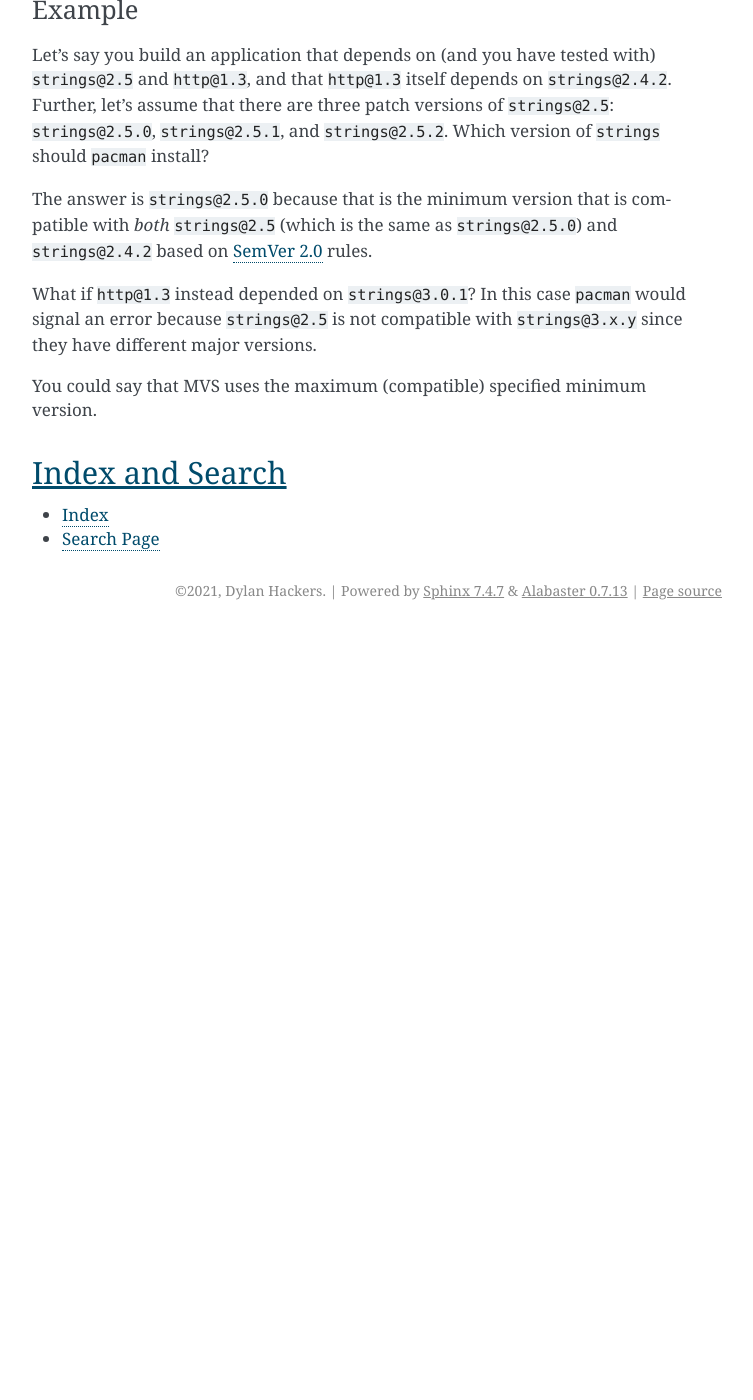
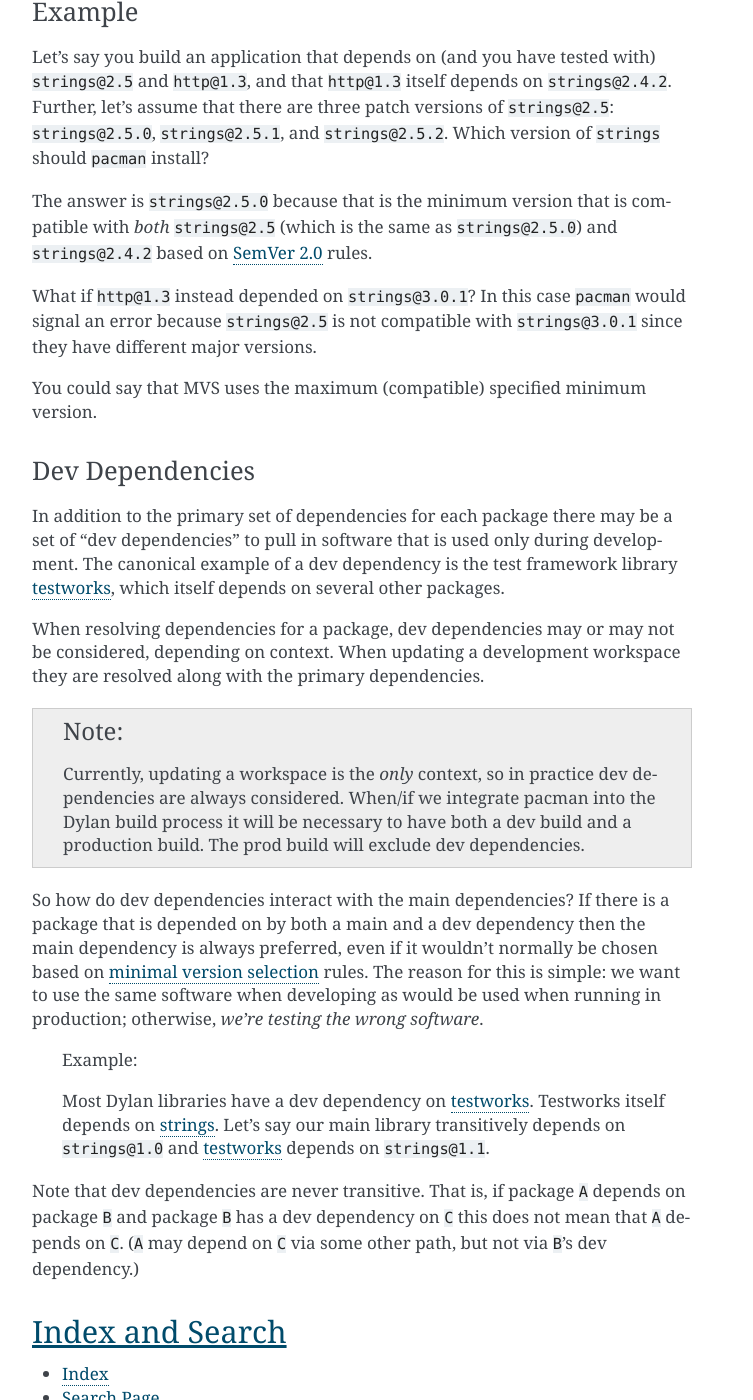
Before and after one commit to dylan-lang/dylan-tool, a Sphinx documentation site: the page built from documentation/source/index.rst, in a window 1280 px wide and 1400 px high, scrolled down 3180 px. Shown: the whole window, without its empty margins (388-1141 px from the left). Built offline with Sphinx 7.4.7, drawn with Linux system fonts in a browser that asks for light colours; before the commit the page ends 3810 px from its top, so only the background shows below that; some of the changed text lies outside the part shown.

Commit message:
Implement dev dependencies
Adds support for the "dev-dependencies" attribute in dylan-package.json and
resolves those dependencies along with "dependencies" to ensure that they don't
cause circularities or have version conflicts.

```diff
--- a/documentation/source/index.rst
+++ b/documentation/source/index.rst
@@ -22,8 +22,8 @@ Packages
 
 A package is blob of data with an associated version which can be downloaded
 from the network and unpacked into a directory of files. All packages must have
-a `pkg.json` file in their top-level directory to specify dependencies and
-other metadata.
+a `dylan-package.json` file in their top-level directory to specify
+dependencies and other metadata.
 
 .. note:: In this beta version of pacman packages must be git repositories,
           downloadable with the ``git clone`` command. In the future pacman
@@ -65,19 +65,19 @@ Spec                Meaning
                     semantic version.
 =================   ==============================
 
-When a package is `published`_ to the `pacman catalog`_, its dependencies must
-be specified with `Semantic Versions`_ so that user builds will be
+When a package is published to the `pacman catalog`_, its dependencies must be
+specified with `Semantic Versions`_ so that user builds will be
 reproducible. ``abc@latest`` and ``abc@<ref>`` are prohibited in the catalog
 and are primarily intended for use during development.
 
 
-The Package File - pkg.json
----------------------------
+The Package File - dylan-package.json
+-------------------------------------
 
-Packages are described by a `pkg.json` file in the package's top-level
-directory. This file contains the name, description, dependencies, and other
-metadata for the package. Let's look at the `pkg.json` file for `pacman`
-itself::
+Packages are described by a `dylan-package.json` file in the package's
+top-level directory. This file contains the name, description, dependencies,
+and other metadata for the package. Let's look at the `dylan-package.json` file
+for `pacman` itself::
 
     {
         "name": "pacman",
@@ -117,22 +117,24 @@ Dependency Resolution
 =====================
 
 When `the dylan command`_ is asked to update a workspace it asks `pacman` to
-resolve the dependencies specified in the `pkg.json` file (or the `catalog`_)
-and to install the resolved versions of those packages. So how does `pacman` do
-the package resolution, especially if two packages required different versions?
+resolve the dependencies specified in the `dylan-package.json` file and to
+install the resolved versions of those packages. So how does `pacman` do the
+package resolution, especially if two packages depend on different versions of
+a third package?
 
 The long answer is that `pacman` uses `minimal version selection`_ (MVS). To
 read more than you ever wanted to know about this subject unless you're Russ
 Cox, check out https://research.swtch.com/vgo. In particular, check out the
 `principles`_ post in that series, for motivation. What follows is a very brief
-summary of minimal version selection.
+summary of minimal version selection and certain aspects that are specific to
+`pacman`.
 
 Unlike most traditional package systems, in which when you specify version 1.2
 you are really saying "give me the *latest* version that is at least 1.2", with
-MVS you are saying "give me the *lowest* (i.e., minimal) version that is at
-least 1.2". Why would you want this?  Isn't it a feature to get the latest
-*compatible* software when you build?  Well, in fact, a much better feature is
-to get a *repeatable build* each time. That is what MVS provides.
+MVS you are saying "give me the *lowest* version that is at least 1.2". Why
+would you want this?  Isn't it a feature to get the latest *compatible*
+software when you build?  Well, in fact, a much better feature is to get a
+*repeatable build* each time. That is what MVS provides.
 
 If the latest versions are preferred, then building your code today may very
 well result in a different binary, with different bugs, than when you build
@@ -153,9 +155,46 @@ compatible with *both* `strings@2.5` (which is the same as `strings@2.5.0`) and
 
 What if `http@1.3` instead depended on `strings@3.0.1`? In this case `pacman`
 would signal an error because `strings@2.5` is not compatible with
-`strings@3.x.y` since they have different major versions.
+`strings@3.0.1` since they have different major versions.
 
 You could say that MVS uses the maximum (compatible) specified minimum version.
+
+Dev Dependencies
+----------------
+
+In addition to the primary set of dependencies for each package there may be a
+set of "dev dependencies" to pull in software that is used only during
+development.  The canonical example of a dev dependency is the test framework
+library `testworks`_, which itself depends on several other packages.
+
+When resolving dependencies for a package, dev dependencies may or may not be
+considered, depending on context. When updating a development workspace they
+are resolved along with the primary dependencies.
+
+.. note:: Currently, updating a workspace is the *only* context, so in practice
+          dev dependencies are always considered. When/if we integrate pacman
+          into the Dylan build process it will be necessary to have both a dev
+          build and a production build. The prod build will exclude dev
+          dependencies.
+
+So how do dev dependencies interact with the main dependencies? If there is a
+package that is depended on by both a main and a dev dependency then the main
+dependency is always preferred, even if it wouldn't normally be chosen based on
+`minimal version selection`_ rules. The reason for this is simple: we want to
+use the same software when developing as would be used when running in
+production; otherwise, *we're testing the wrong software*.
+
+    Example:
+
+    Most Dylan libraries have a dev dependency on `testworks`_. Testworks
+    itself depends on `strings`_. Let's say our main library transitively
+    depends on ``strings@1.0`` and `testworks`_ depends on ``strings@1.1``.
+
+Note that dev dependencies are never transitive. That is, if package ``A``
+depends on package ``B`` and package ``B`` has a dev dependency on ``C`` this
+does not mean that ``A`` depends on ``C``. (``A`` may depend on ``C`` via some
+other path, but not via ``B``'s dev dependency.)
+
 
 Index and Search
 ================
@@ -164,7 +203,12 @@ Index and Search
 * :ref:`search`
 
 .. _minimal version selection: https://research.swtch.com/vgo-mvs
-.. _principles:                https://research.swtch.com/vgo-principles
+.. _principles:        https://research.swtch.com/vgo-principles
 .. _the dylan command: https://github.com/dylan-lang/dylan-tool.git
-.. _catalog:    https://github.com/dylan-lang/pacman-catalog.git
-.. _SemVer 2.0: https://semver.org/spec/v2.0.0.html
+.. _Semantic version:  https://semver.org/spec/v2.0.0.html
+.. _Semantic versions: https://semver.org/spec/v2.0.0.html
+.. _SemVer 2.0:        https://semver.org/spec/v2.0.0.html
+.. _catalog:           https://github.com/dylan-lang/pacman-catalog.git
+.. _pacman catalog:    https://github.com/dylan-lang/pacman-catalog.git
+.. _strings:           https://github.com/dylan-lang/strings.git
+.. _testworks:         https://github.com/dylan-lang/testworks.git
```
Also changed, not shown: 9 other files.
